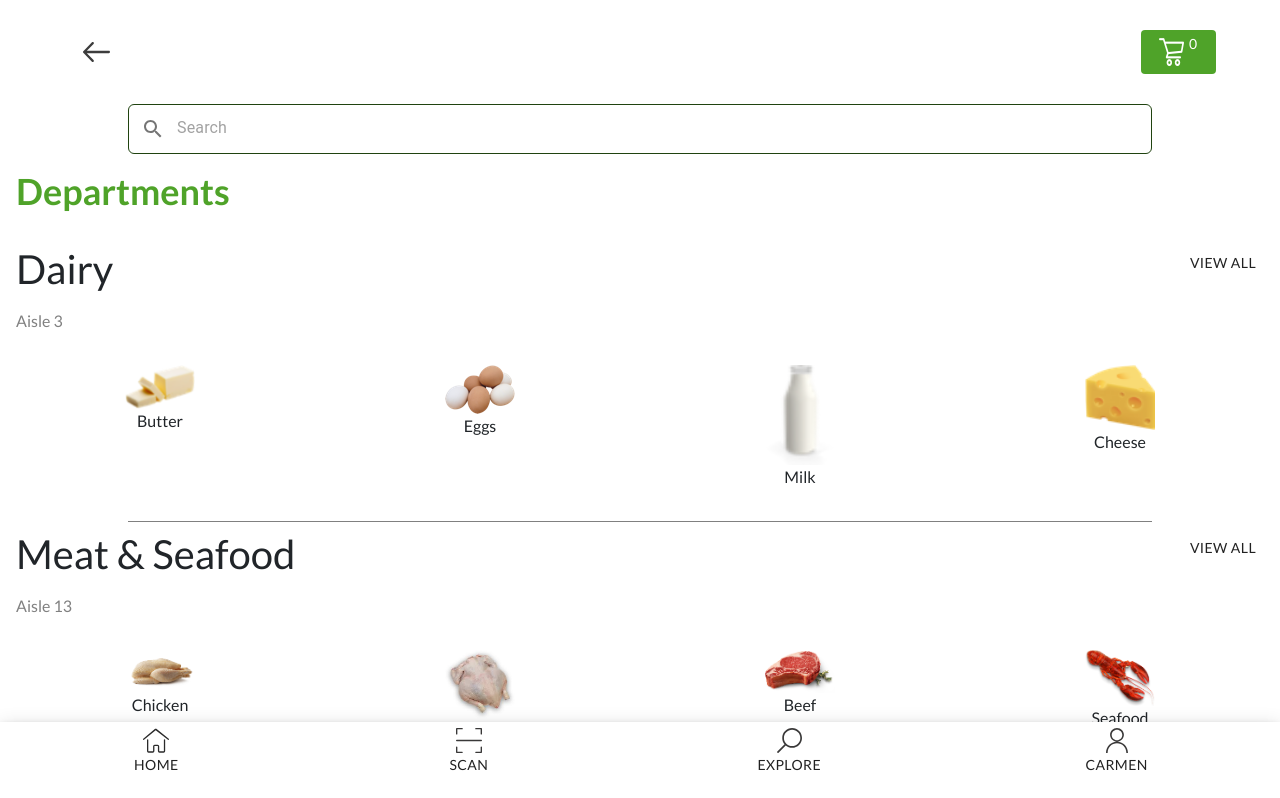
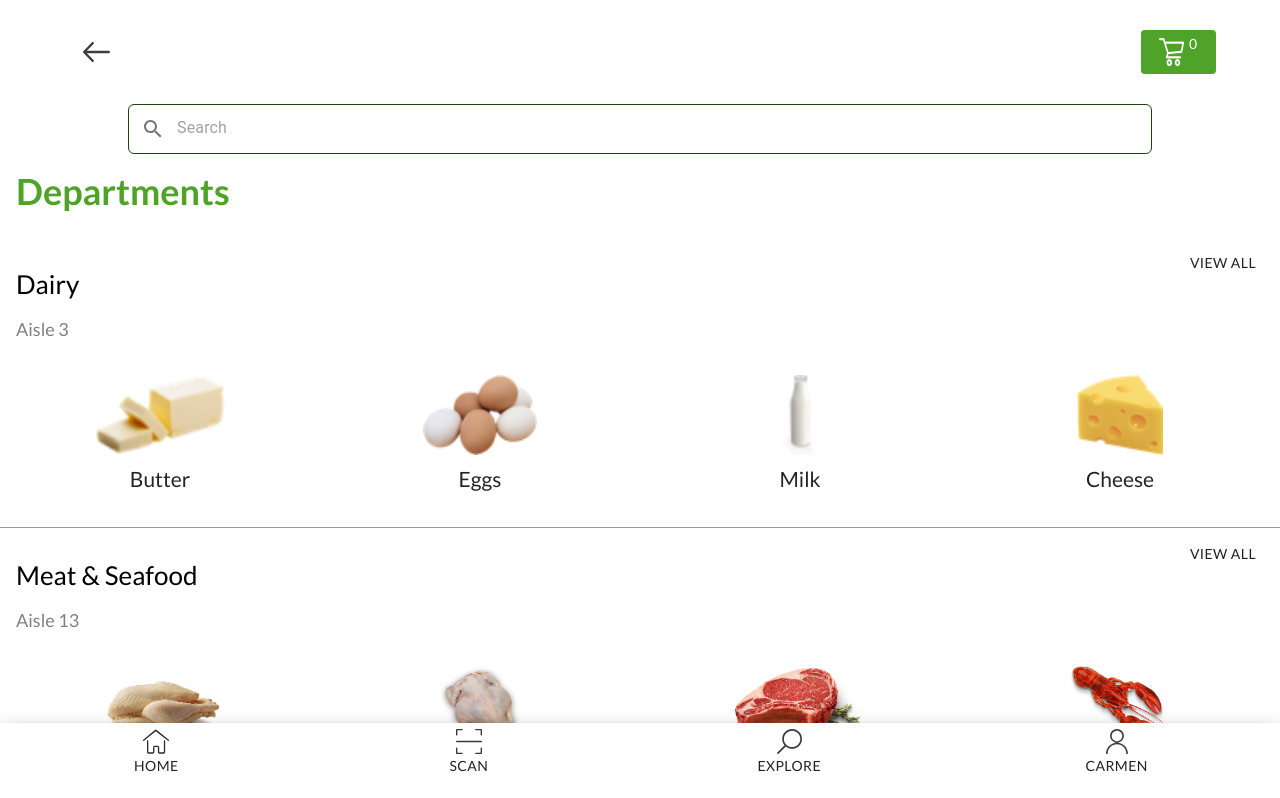
Before and after one commit to FreddyB77/C37_final_on_the_go_shopping, a React (Create React App) app in the folder client/: page /explore in a window 1280 px wide. Shown: the top 798 px of the page. Built offline with nearby package versions, Linux system fonts and the light colour scheme; the HTML template or start-up script is replaced by a standard one.

Commit message:
Implemented Explore page CSS

```diff
--- a/client/src/components/carousels/Departments.jsx
+++ b/client/src/components/carousels/Departments.jsx
@@ -107,13 +107,12 @@ const Departments = ({history}) => {
                                 onClick={e => {handleSearch(items.name, history)}}
                             >
                                 <img className="category-carousel-img" src={items.img}/>
-                                <p>{items.name}</p>
+                                <p className="category-carousel-txt">{items.name}</p>
                             </div>
                         )})
                     }
 
                 </div>
-                <hr className="dept-category-divider"></hr>
             </div>
             )}
         )}
--- a/client/src/components/carousels/carousels.css
+++ b/client/src/components/carousels/carousels.css
@@ -52,6 +52,7 @@
 .dept-category-container{
     display: flex;
     flex-direction: column;
+    border-bottom: .5px solid #979797;
 }
 .dept-category{
     display: flex;
@@ -61,9 +62,15 @@
     padding: 0 16px 0 16px;
     font-weight: 300;
 }
+.dept-category > h1 {
+    color:black;
+    font-size: 26px;
+    margin-top: 24px;
+}
 .dept-aisle{
     padding: 0 16px 0 16px;
-    color: grey
+    font-size: 18px;
+    color: #868686;
 }
 .dept-category-carousel{
     flex: 0 0 auto;
@@ -75,24 +82,19 @@
 }
 .category-carousel-item{
     width: 30vw;
-    margin: 16px;
+    margin: 24px 32px;
     justify-self: center;
     text-align: center;
 }
 .category-carousel-img{
-    width: 70px;
     max-height: 100px;
-    height: auto;
+    height: 80px;
     display: block;
-    margin: 0 auto;
+    margin: 0 auto 8px auto;
 }
+.category-carousel-txt{
+    font-size: 21px;
 
-.dept-category-divider{
-    width: 80%;
-    height: .5px;
-    background-color: grey;
-    border: none;
-    margin: auto;
 }
 
 /*** C A T E G O R Y   L I S T ***/
```
Also changed, not shown: 1 other file (tests, documents, lock files or other folders).
